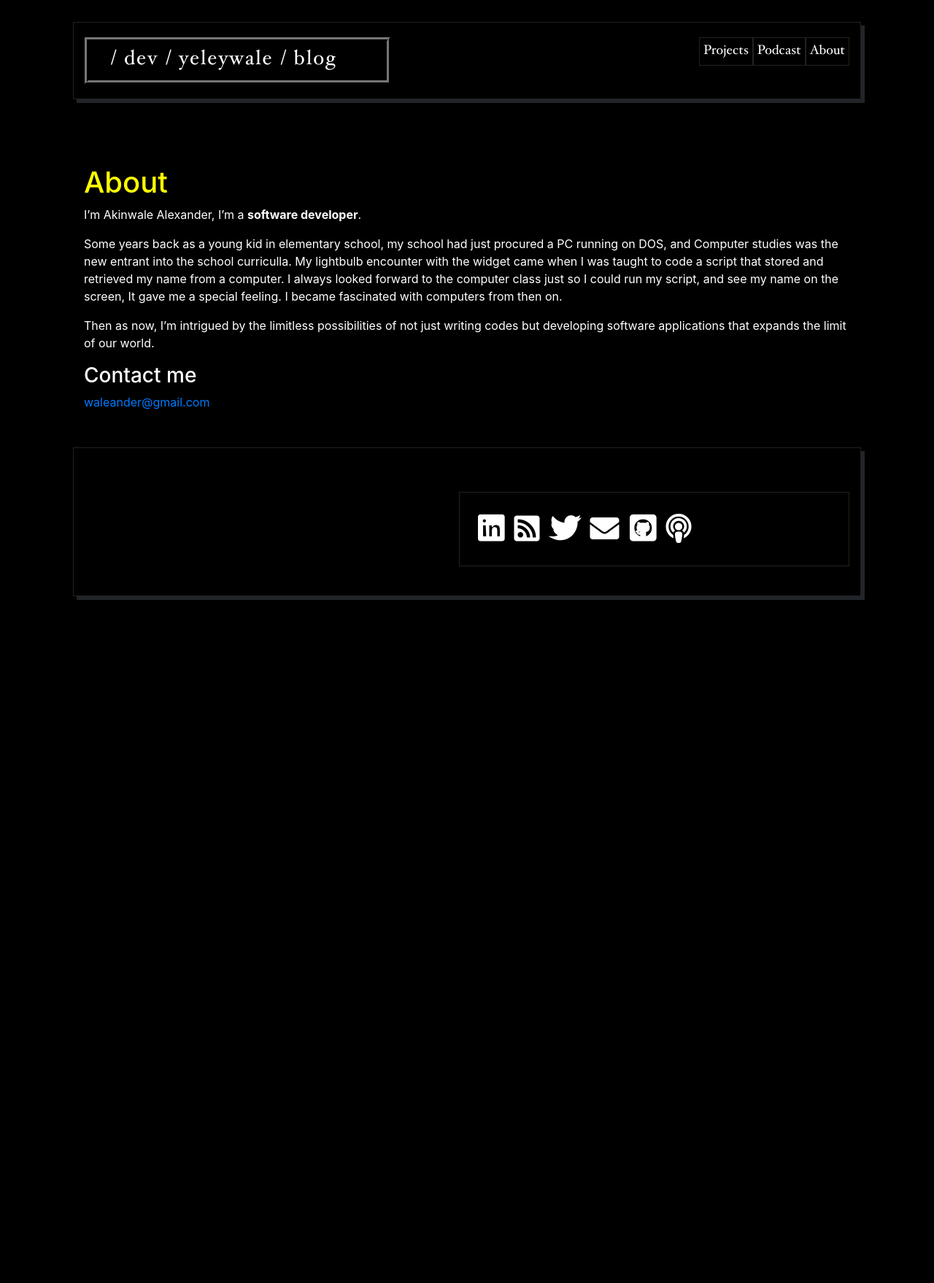
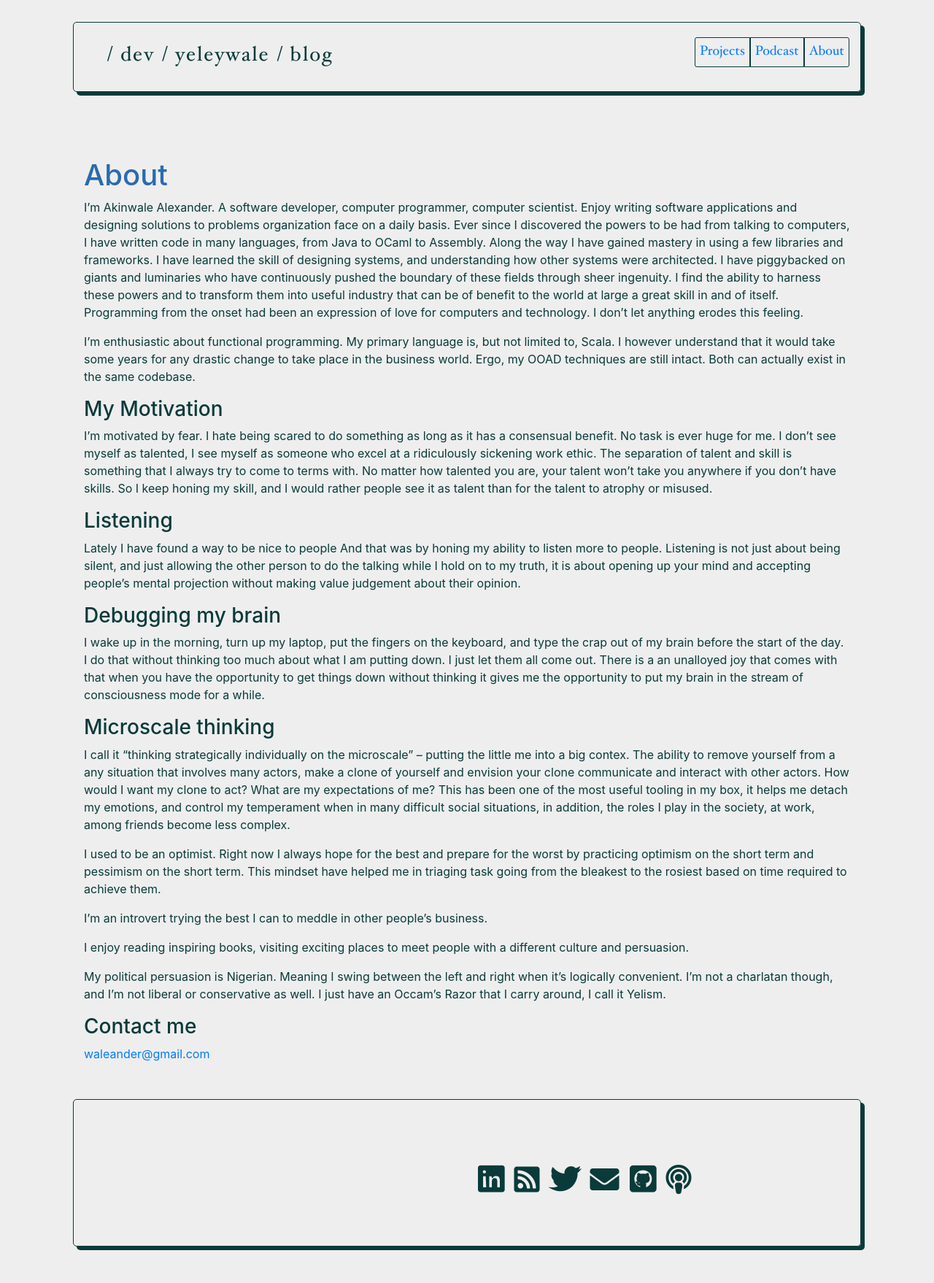
Before and after one commit to yeleywale/yeleywale.github.io, a Jekyll site: the page built from about.md, in a window 1280 px wide. Shown: the whole page at 73% size. Built offline with Jekyll 4.4.1, drawn with Linux system fonts in a browser that asks for light colours; nearby versions of some CDN libraries; before the commit the page ends 900 px from its top, so only the background shows below that.

Commit message:
Updated blog

```diff
--- a/_config.yml
+++ b/_config.yml
@@ -43,7 +43,7 @@ google_analytics:
 
 # Your website URL (e.g. http://barryclark.github.io or http://www.barryclark.co)
 # Used for Sitemap.xml and your RSS feed
-url: https://www.akinwal.ninja
+url: https://www.alexakinwale.com
 
 # If you're hosting your site at a Project repository on GitHub pages
 # (http://yourusername.github.io/repository-name)
@@ -72,10 +72,7 @@ sass:
 
 # Use the following plug-ins
 gems:
-  - jekyll-sitemap # Create a sitemap using the official Jekyll sitemap gem
-  - jekyll-seo-tag
-  - jekyll-feed
-  - jekyll-toc
+
 
 # Exclude these files from your production _site
 exclude:
--- a/_includes/head.html
+++ b/_includes/head.html
@@ -12,6 +12,7 @@
 
 <link rel="apple-touch-icon" sizes="180x180" href="/apple-touch-icon.png">
 <link rel="icon" type="image/png" sizes="32x32" href="/favicon-32x32.png">
+<link rel="icon" type="image/png" sizes="32x32" href="/favicon-32x32.png">
 <link rel="icon" type="image/png" sizes="16x16" href="/favicon-16x16.png">
 <link rel="manifest" href="/site.webmanifest">
 <link rel="mask-icon" href="/safari-pinned-tab.svg" color="#5bbad5">
@@ -22,4 +23,4 @@
 <link rel="stylesheet" type="text/css" href="{{ site.baseurl }}/style.css" />
 <link rel="stylesheet" href="https://stackpath.bootstrapcdn.com/bootstrap/4.1.3/css/bootstrap.min.css" integrity="sha384-MCw98/SFnGE8fJT3GXwEOngsV7Zt27NXFoaoApmYm81iuXoPkFOJwJ8ERdknLPMO" crossorigin="anonymous">
 <link rel="alternate" type="application/rss+xml" title="{{ site.name }} - {{ post.title }}" href="{{ site.baseurl }}/feed.xml" />
-<link rel="stylesheet" href="https://use.fontawesome.com/releases/v5.3.1/css/all.css" integrity="sha384-mzrmE5qonljUremFsqc01SB46JvROS7bZs3IO2EmfFsd15uHvIt+Y8vEf7N7fWAU" crossorigin="anonymous"> {% seo %}
+<link rel="stylesheet" href="https://use.fontawesome.com/releases/v5.3.1/css/all.css" integrity="sha384-mzrmE5qonljUremFsqc01SB46JvROS7bZs3IO2EmfFsd15uHvIt+Y8vEf7N7fWAU" crossorigin="anonymous">
--- a/_sass/_highlights.scss
+++ b/_sass/_highlights.scss
@@ -1,6 +1,6 @@
 
 pre.highlight {
-  background-color: #000;
+  background-color: #051f1f;
   padding: 7px 7px 7px 10px;
   border: 1px solid brown;
   -moz-box-shadow: 3px 3px rgba(0,0,0,0.1);
--- a/_sass/_variables.scss
+++ b/_sass/_variables.scss
@@ -16,7 +16,7 @@ $darkGray: #333;
 $gray: #666;
 $lightGray: #eee;
 $white: #fff;
-$mainbg: #000;
+$mainbg: #eee;
 $foreground: #D8D8D8;
 $textColor: #FFFFFF;
 // Font stacks
--- a/about.md
+++ b/about.md
@@ -4,13 +4,32 @@ title: About
 permalink: /about/
 published: true
 ---
+ I'm Akinwale Alexander. A software developer, computer programmer, computer scientist. Enjoy writing software applications and designing solutions to problems organization face on a daily basis. Ever since I discovered the powers to be had from talking to computers, I have written code in many languages, from Java to OCaml to Assembly. Along the way I have gained mastery in using a few libraries and frameworks. I have learned the skill of designing systems, and understanding how other systems were architected. I have piggybacked on giants and luminaries who have continuously pushed the boundary of these fields through sheer ingenuity. I find the ability to harness these powers and to transform them into useful industry that can be of benefit to the world at large a great skill in and of itself. Programming from the onset had been an expression of love for computers and technology. I don't let anything erodes this feeling.
 
-I'm Akinwale Alexander, I'm a **software developer**.
+I'm enthusiastic about functional programming. My primary language is, but not limited to, Scala. I however understand that it would take some years for any drastic change to take place in the business world. Ergo, my OOAD techniques are still intact. Both can actually exist in the same codebase.
 
-Some years back as a young kid in elementary school, my school had just procured a PC running on DOS, and Computer studies was the new entrant into the school curriculla. My lightbulb encounter with the widget came when I was taught to code a script that stored and retrieved my name from a computer.  I always looked forward to the computer class just so I could run my script, and see my name on the screen, It gave me a special feeling. I became fascinated with computers from then on.
+### My Motivation
+I'm motivated by fear. I hate being scared to do something as long as it has a consensual benefit.
+No task is ever huge for me. I don't see myself as talented, I see myself as someone who excel at a ridiculously sickening work ethic. The separation of talent and skill is something that I always try to come to terms with. No matter how talented you are, your talent won't take you anywhere if you don't have skills. So I keep honing my skill, and I would rather people see it as talent than for the talent to atrophy or misused.
 
-Then as now, I'm intrigued by the limitless possibilities of not just writing codes but developing software applications that expands the limit of our world.
+### Listening
+Lately I have found a way to be nice to people And that was by honing my ability to listen more to people. Listening is not just about being silent, and just allowing the other person to do the talking while I hold on to my truth, it is about opening up your mind and accepting people's mental projection without making value judgement about their opinion.
 
+
+### Debugging my brain
+I wake up in the morning, turn up my laptop, put the fingers on the keyboard, and type the crap out of my brain before the start of the day. I do that without thinking too much about what I am putting down. I just let them all come out. There is a an unalloyed joy that comes with that when you have the opportunity to get things down without thinking it gives me the opportunity to put my brain in the stream of consciousness mode for a while.
+
+### Microscale thinking
+I call it "thinking strategically individually on the microscale" -- putting the little me into a big contex. The ability to remove yourself from a any situation that involves many actors, make a clone of yourself and envision your clone communicate and interact with other actors. How would I want my clone to act? What are my expectations of me? This has been one of the most useful tooling in my box, it helps me detach my emotions, and control my temperament when in many difficult social situations, in addition, the roles I play in the society, at work, among friends become less complex.
+
+I used to be an optimist. Right now I always hope for the best and prepare for the worst by practicing optimism on the short term and pessimism on the short term. This mindset have helped me in triaging task going from the bleakest to the rosiest based on time required to achieve them.
+
+
+I'm an introvert trying the best I can to meddle in other people's business.
+
+I enjoy reading inspiring books, visiting exciting places to meet people with a different culture and persuasion.
+
+My political persuasion is Nigerian. Meaning I swing between the left and right when it's logically convenient. I'm not a charlatan though, and I'm not liberal or conservative as well. I just have an Occam's Razor that I carry around, I call it Yelism.
 ### Contact me
 
 [waleander@gmail.com](mailto:waleander@gmail.com)
--- a/index.html
+++ b/index.html
@@ -26,7 +26,7 @@ layout: default
     {% for post in site.posts %}
     <a href="{{ site.baseurl }}{{ post.url }}" class="post-list">
         <li class="row">
-            <em class="col-lg-9 blog-title">{{ post.title }}</em>
+            <span class="col-lg-9 blog-title">{{ post.title }}</span>
             <span class="datelist col-lg-3">{{ post.date | date: "%B %e, %Y" }}</span>
         </li>
     </a>
--- a/style.scss
+++ b/style.scss
@@ -165,10 +165,11 @@ img {
 // .masthead
 //
 .masthead {
-  border: 1px ridge #222;
+  border: 1px solid #0a3a3a;
   margin-top: 30px;
   margin-bottom: 90px;
-  box-shadow: 5px 5px;
+  box-shadow: 5px 5px #0a3a3a;
+  border-radius: 5px;
   padding: 20px 0;
   a {
     color: $darkerGray;
@@ -211,23 +212,30 @@ img {
     margin-bottom: 16px;
     span {
       color: white;
-      border: 1px ridge #222;
+      border: 1px solid #222;
       padding: 5px 15px 5px 15px;
       font-style: italic;
     }
   }
   a {
-    padding: 4px;
-    color: yellow;
+    padding: 6px;
+    color: darken(#3985d0, 10%);
     font-size: 14px;
-    border: 1px ridge #222;
-    box-shadow: 1px 1px;
+    border: 1px solid #222;
+    &:first-child {
+      border-top-left-radius: 3px;
+      border-bottom-left-radius: 3px;
+    }
+    &:last-child {
+      border-top-right-radius: 3px;
+      border-bottom-right-radius: 3px;
+    }
     &:hover {
       // text-shadow: 0.5px 0.5px 1px whitesmoke;
       text-decoration: none;
       color: $white;
       // border: 1px dashed sandybrown;
-      background: orange;
+      background: #0a3a3a;
     }
   }
 }
@@ -240,12 +248,11 @@ img {
   font-size: 28px;
   letter-spacing: 1px;
   padding: 10px 10px 10px 30px;
-  border: 5px ridge #222;
   a {
-    color: $white;
+    color: #0a3a3a;
     letter-spacing: 2px;
     &:hover {
-      color: $white;
+      color: #darkcyan;
       text-decoration: none;
     }
   }
@@ -278,12 +285,22 @@ nav {
 
 .navb a {
   float: right;
-  padding: 5px;
-  border: 0.5px ridge #222;
-  color: $white;
+  padding: 6px;
+  border: 0.5px solid #0a3a3a;
+  color: #007bff;
   font-family: $Hoefler;
+  &:first-child {
+    border-top-right-radius: 3px;
+    border-bottom-right-radius: 3px;
+  }
+
+  &:last-child {
+    border-top-left-radius: 3px;
+    border-bottom-left-radius: 3px;
+  }
   &:hover {
-    color: yellow;
+    background: #0a3a3a;
+    color: #fff;
     text-decoration: none;
   }
 }
@@ -297,9 +314,10 @@ strong.blog-title {
 }
 
 .posts {
-  border: 1px ridge #222;
-  box-shadow: 5px 5px;
+  border: 1px ridge #0a3a3a;
+  box-shadow: 5px 5px #0a3a3a;
   padding: 15px 30px 15px 30px;
+  border-radius: 5px;
   ul {
     a {
       text-decoration: none;
@@ -308,7 +326,7 @@ strong.blog-title {
         font-family: $Hoefler;
         padding: 0.8em 0px 0.8em 0px;
         // border-top: 1px solid $darkerGray;
-        color: $white;
+        color: darken(#3985d0, 10%);
         list-style-type: none;
         text-align: justify;
         transition-property: text-indent, background-color;
@@ -319,11 +337,10 @@ strong.blog-title {
         margin-top: 10px;
         margin-right: 15px;
         &:hover {
-          background: #2f2626;
-          color: whitesmoke;
+          background: #fff;
+          color: #0a3a3a;
           text-decoration: none;
           text-indent: 20px;
-          border: 1px dashed brown;
         }
       }
       &:last-child {
@@ -333,8 +350,8 @@ strong.blog-title {
       }
       span.datelist {
         text-align: right;
-        color: yellow;
-        background: #2f2626;
+        color: #fff;
+        background: #0a3a3a;
         text-align: right;
         font-size: 18px;
       }
@@ -379,8 +396,9 @@ footer {
     margin-top: 50px;
     padding: 40px 10px;
     text-align: center;
-    border: 1px ridge #222;
-    box-shadow: 5px 5px;
+    border: 1px solid #0a3a3a;
+    box-shadow: 5px 5px #0a3a3a ;
+    border-radius: 5px;
     margin-bottom: 50px;
   div {
     margin-top: 10px;
@@ -389,7 +407,6 @@ footer {
 }
 
 .footer-links {
-  border: 1px ridge #222;
   padding: 20px 0;
   text-align: left;
   margin-right: 20px;
@@ -397,7 +414,7 @@ footer {
     font-weight: 900;
     font-size: 40px;
     text-indent: 10px;
-    color: $white;
+    color: #0a3a3a;
     &:hover {
       color: $darkerGray;
     }
@@ -411,24 +428,24 @@ footer {
 
 .post {
   h1 {
-    color: yellow;
+    color: darken(#3985d0, 10%);
     margin-bottom: 40px;
     text-align: center;
     font-size: 46px;
   }
   .entry {
     h2 {
-      color: orange;
+      color: darken(#3985d0, 10%);
       margin-top: 40px;
     }
-    color: white;
+    color: #0a3a3a;
   }
 }
 
 .page {
-  color: white;
+  color: #0a3a3a;
   h1 {
-    color: yellow;
+    color: darken(#3985d0, 10%);
   }
 }
 
```
Also changed, not shown: README.md.
